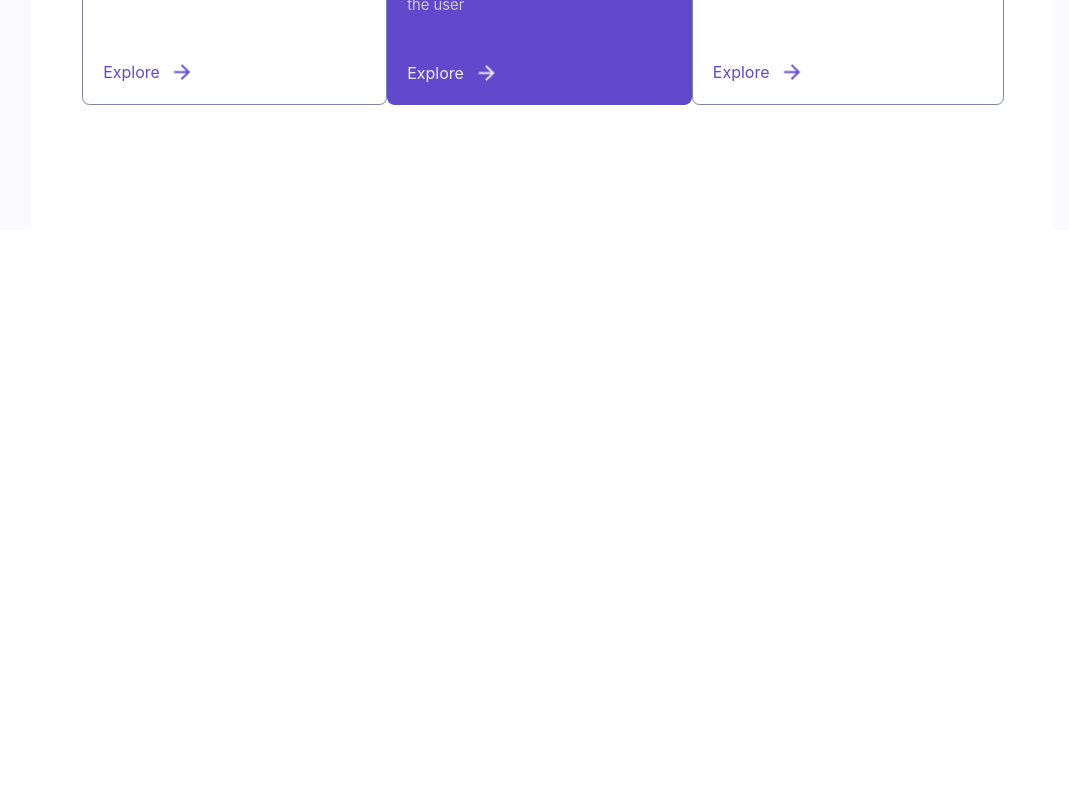
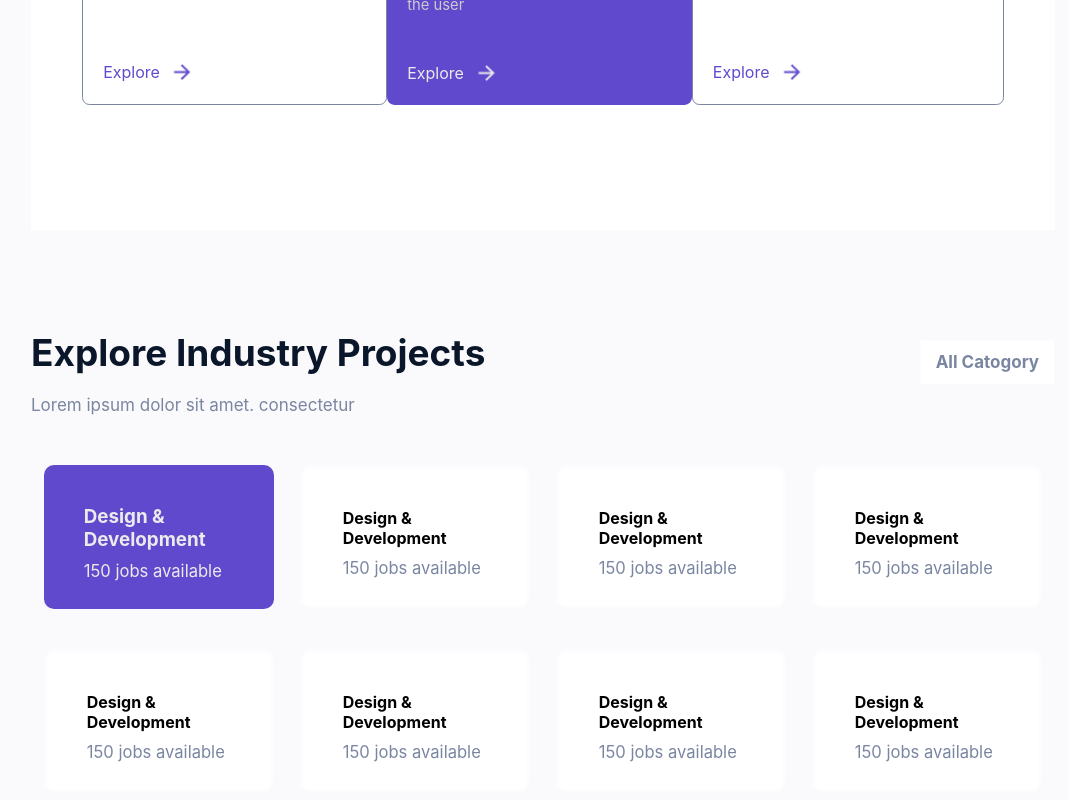
Before and after one commit to Navdeepsingh4298/pinsout-assignment, a Next.js app: page / in a window 1280 px wide. Shown: the part 2173-2973 px from the top of the page, without its empty margins (97-1166 px from the left). Before the commit the page ends 2503 px from the top, so only its background shows below. Built offline with nearby package versions, Linux system fonts and the light colour scheme.

Commit message:
add projects component

```diff
--- /dev/null
+++ b/components/projects/projects.component.jsx
@@ -0,0 +1,57 @@
+import styles from "./projects.module.css";
+
+const Projects = () => {
+	return (
+		<div className={styles.projectsContainer}>
+			<div className={styles.projectsHeader}>
+				<h3 className={styles.projectsContainerHeading}>
+					Explore Industry Projects
+				</h3>
+				<p className={styles.projectsContainerPara}>
+					Lorem ipsum dolor sit amet. consectetur
+				</p>
+				<button className={styles.allCatBtn}>All Catogory</button>
+			</div>
+
+			<div className={styles.projectCardsContainer}>
+				<div className={styles.projectCardPurple}>
+					<h4 className={styles.projectCardPurpleHeading}>
+						Design & Development
+					</h4>
+					<p className={styles.projectCardPurplePara}>150 jobs available</p>
+				</div>
+
+				<div className={styles.projectCardWhite}>
+					<h4 className={styles.projectCardHeading}>Design & Development</h4>
+					<p className={styles.projectCardWhitePara}>150 jobs available</p>
+				</div>
+				<div className={styles.projectCardWhite}>
+					<h4 className={styles.projectCardHeading}>Design & Development</h4>
+					<p className={styles.projectCardWhitePara}>150 jobs available</p>
+				</div>
+				<div className={styles.projectCardWhite}>
+					<h4 className={styles.projectCardHeading}>Design & Development</h4>
+					<p className={styles.projectCardWhitePara}>150 jobs available</p>
+				</div>
+				<div className={styles.projectCardWhite}>
+					<h4 className={styles.projectCardHeading}>Design & Development</h4>
+					<p className={styles.projectCardWhitePara}>150 jobs available</p>
+				</div>
+				<div className={styles.projectCardWhite}>
+					<h4 className={styles.projectCardHeading}>Design & Development</h4>
+					<p className={styles.projectCardWhitePara}>150 jobs available</p>
+				</div>
+				<div className={styles.projectCardWhite}>
+					<h4 className={styles.projectCardHeading}>Design & Development</h4>
+					<p className={styles.projectCardWhitePara}>150 jobs available</p>
+				</div>
+				<div className={styles.projectCardWhite}>
+					<h4 className={styles.projectCardHeading}>Design & Development</h4>
+					<p className={styles.projectCardWhitePara}>150 jobs available</p>
+				</div>
+			</div>
+		</div>
+	);
+};
+
+export default Projects;
--- /dev/null
+++ b/components/projects/projects.module.css
@@ -0,0 +1,88 @@
+.projectsContainer {
+	width: 80%;
+	margin: 100px auto;
+}
+
+.projectsHeader {
+	position: relative;
+}
+
+.projectsContainerHeading {
+	font-size: 37px;
+	font-weight: bold;
+	color: #0a1629;
+}
+
+.projectsContainerPara {
+	font-size: 17px;
+	font-weight: normal;
+	color: #7a86a1;
+	margin-top: 20px;
+}
+
+.allCatBtn {
+	width: 135.25px;
+	height: 44.92px;
+	font-size: 17px;
+	font-weight: bold;
+	color: #7a86a1;
+	background-color: #fff;
+	border: 1px solid #6149cd05;
+	position: absolute;
+	right: 0;
+	top: 10px;
+	cursor: pointer;
+}
+
+.projectCardsContainer {
+	display: flex;
+	align-items: center;
+	justify-content: space-around;
+	flex-wrap: wrap;
+	margin-top: 50px;
+}
+
+.projectCardPurple {
+	border-radius: 9.96px;
+	width: 230.64px;
+	height: 144.28px;
+	padding: 40px;
+	margin-bottom: 40px;
+	cursor: pointer;
+	background-color: #6149cd;
+}
+
+.projectCardWhite {
+	border-radius: 9.96px;
+	width: 230.64px;
+	height: 144.28px;
+	padding: 40px;
+	margin-bottom: 40px;
+	border: 3.32px solid #6149cd05;
+	cursor: pointer;
+	background-color: #fff;
+}
+
+.projectCardPurpleHeading {
+	color: #ebebeb;
+	font-weight: bold;
+	font-size: 18.81px;
+}
+
+.projectCardPurplePara {
+	color: #ebebeb;
+	font-size: 16.6px;
+	margin-top: 10px;
+}
+
+.projectCardWhiteHeading {
+	color: #0a1629;
+	font-weight: bold;
+	font-size: 18.81px;
+}
+
+.projectCardWhitePara {
+	color: #7a86a1;
+	font-size: 16.6px;
+	margin-top: 10px;
+}
--- a/pages/index.js
+++ b/pages/index.js
@@ -6,6 +6,7 @@ import CallToAction from "../components/call-to-action/callToAction.component";
 import HowItWorks from "../components/how-it-works/how.it.works.component";
 import WorkOnRealComp from "../components/work-on-real/work.on.real.component";
 import TargetAudience from "../components/target-audience/target.audience.component";
+import Projects from "../components/projects/projects.component";
 
 // StyleSheet
 import styles from "../styles/Home.module.css";
@@ -24,6 +25,7 @@ export default function Home() {
 			<HowItWorks />
 			<WorkOnRealComp />
 			<TargetAudience />
+			<Projects />
 		</div>
 	);
 }
```
